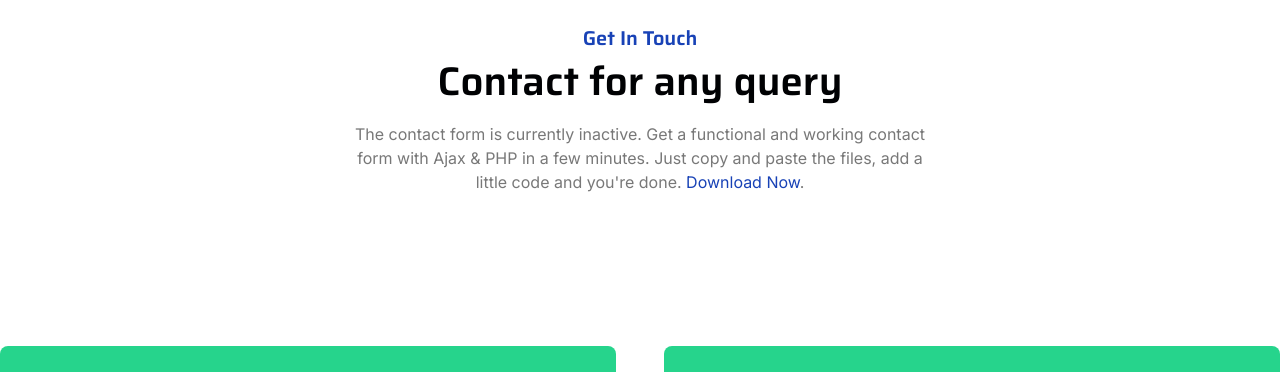
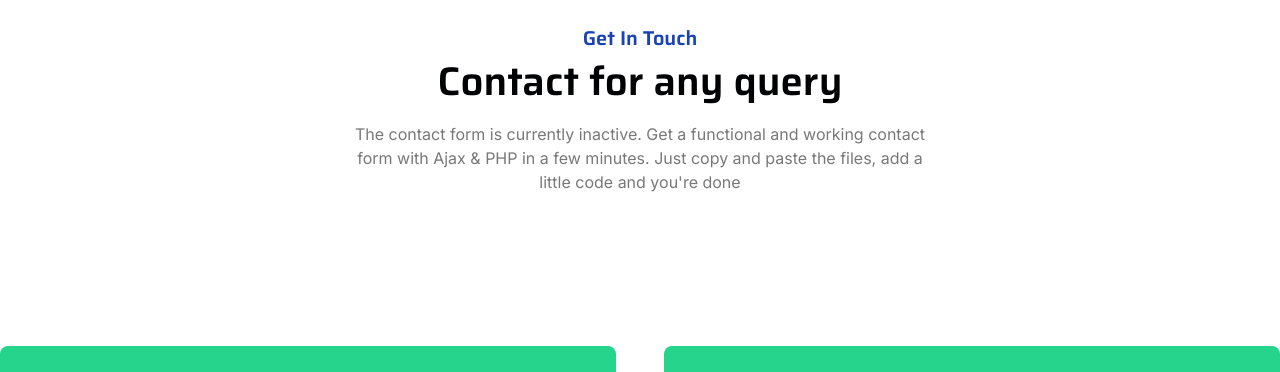
Before and after one commit to gaurav1000000000000/coursehubnew, a plain HTML site: page contact.html in a window 1280 px wide. Shown: the part 1180-1552 px from the top of the page. Drawn offline with nearby package versions, Linux system fonts and the light colour scheme.

Commit message:
Update contact.html

```diff
--- a/contact.html
+++ b/contact.html
@@ -167,7 +167,7 @@
                 <div class="text-center mx-auto pb-5 wow fadeIn" data-wow-delay=".3s" style="max-width: 600px;">
                     <h5 class="text-primary">Get In Touch</h5>
                     <h1 class="mb-3">Contact for any query</h1>
-                    <p class="mb-2">The contact form is currently inactive. Get a functional and working contact form with Ajax & PHP in a few minutes. Just copy and paste the files, add a little code and you're done. <a href="https://htmlcodex.com/contact-form">Download Now</a>.</p>
+                    <p class="mb-2">The contact form is currently inactive. Get a functional and working contact form with Ajax & PHP in a few minutes. Just copy and paste the files, add a little code and you're done</p>
                 </div>
                 <!-- <div class="contact-detail position-relative p-5">
                     <div class="row g-5 mb-5 justify-content-center">
```
